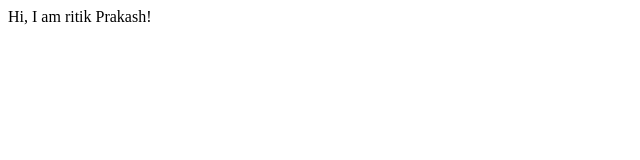
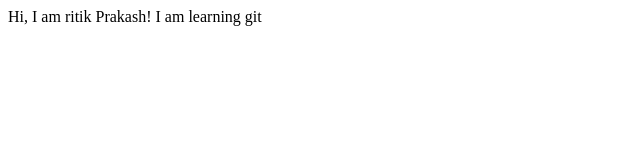
Before and after one commit to ritikprakash9/Learninggit, a plain HTML site: page index.html in a window 1280 px wide. Shown: the whole page, without its empty margins (0-640 px from the left). Drawn offline with Linux system fonts and the light colour scheme.

Commit message:
add one para
adding one paragraph to index.html

```diff
--- a/index.html
+++ b/index.html
@@ -6,6 +6,6 @@
     <title>Git Hub Tutorial</title>
 </head>
 <body>
-    Hi, I am ritik Prakash!
+    Hi, I am ritik Prakash! I am learning git
 </body>
 </html>
```
